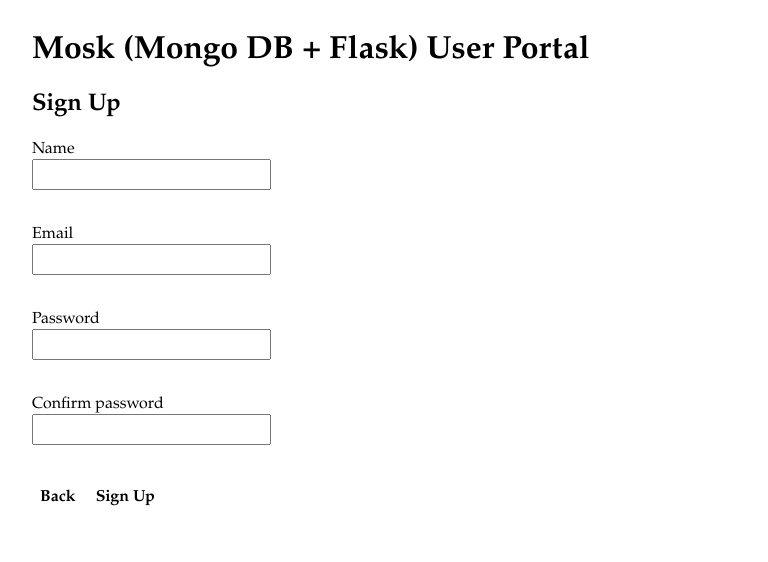
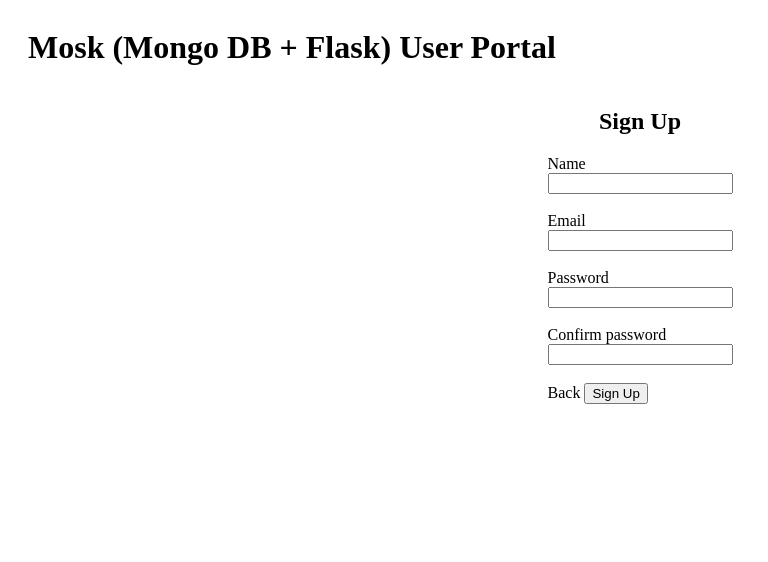
Before and after one commit to artaurus/mosk, a Flask app: page /sign-up in a window 1280 px wide. Shown: the top 562 px of the page, without its empty margins (0-768 px from the left). Run offline with Flask 2, Linux system fonts and the light colour scheme; parts of the project's set-up code (start-up, migrations or seed data) failed here and were passed over; some libraries are stand-ins or nearby versions.

Commit message:
add: header

```diff
--- a/mosk/static/css/style.css
+++ b/mosk/static/css/style.css
@@ -1,8 +1,33 @@
+* {
+  box-sizing: border-box;
+}
+
 body {
-  margin: 2rem;
   color: #000;
   background-color: #fff;
-  font-family: Garamond;
+  font-family: Quicksand;
+}
+
+header {
+  display: flex;
+  justify-content: space-between;
+  align-items: center;
+  padding: 0 20px;
+}
+
+nav a {
+  padding: 0.5rem 1rem;
+}
+
+nav a:hover {
+  border-bottom: black solid 2px;
+}
+
+main {
+  display: flex;
+  flex-direction: column;
+  justify-content: center;
+  align-items: center;
 }
 
 a {
@@ -10,23 +35,21 @@ a {
   color: inherit;
 }
 
-ul {
-  list-style-type: none;
+#flash {
+  position: absolute;
+  top: 20px;
+  width: 40vw;
+  margin: 0 auto;
+  padding: 20px;
+  text-align: center;
+  background-color: #fff;
+  border: #ccc solid 1px;
+  border-radius: 10px;
+  box-shadow: 0 0 5px #ccc;
 }
 
-input {
-  padding: 0.25rem 0.5rem;
-  margin-bottom: 1rem;
-  font-family: inherit;
-  font-size: inherit;
-}
-
-.btn {
-  padding: 0.5rem;
-  font-family: inherit;
-  font-size: inherit;
-  font-weight: bold;
-  background-color: inherit;
-  border: none;
+#cross {
+  font-size: 20px;
+  color: #d11a2a;
   cursor: pointer;
 }
```
